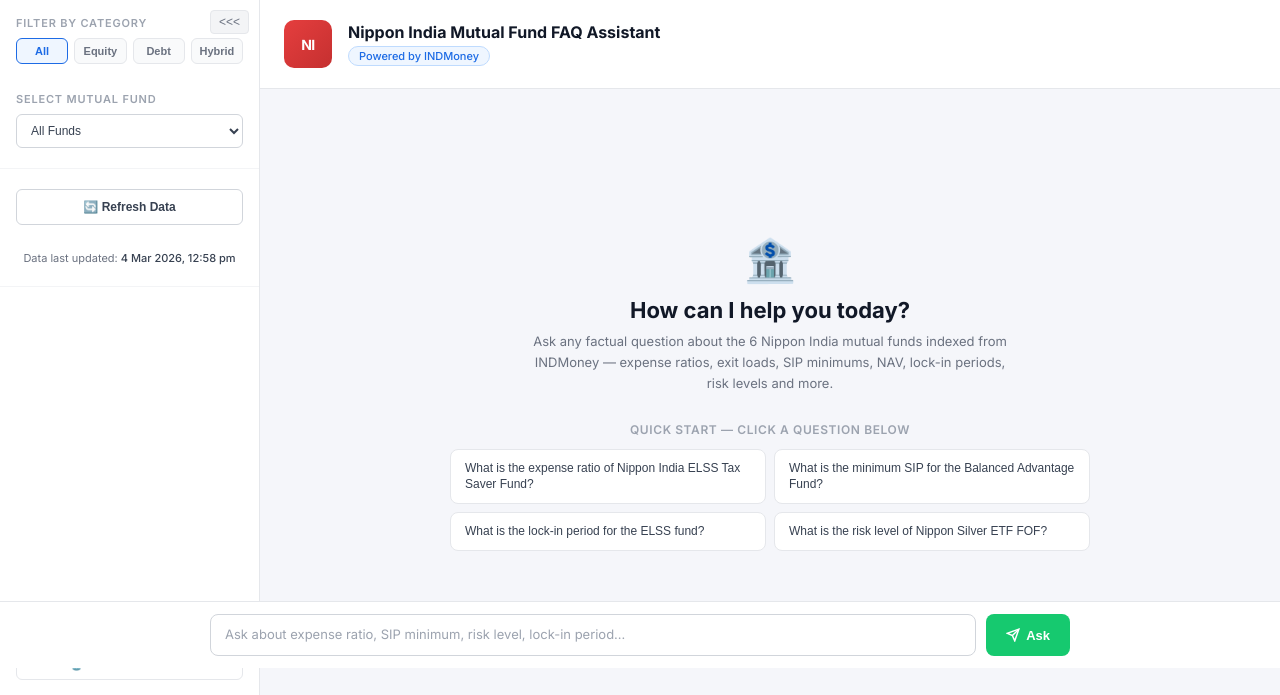
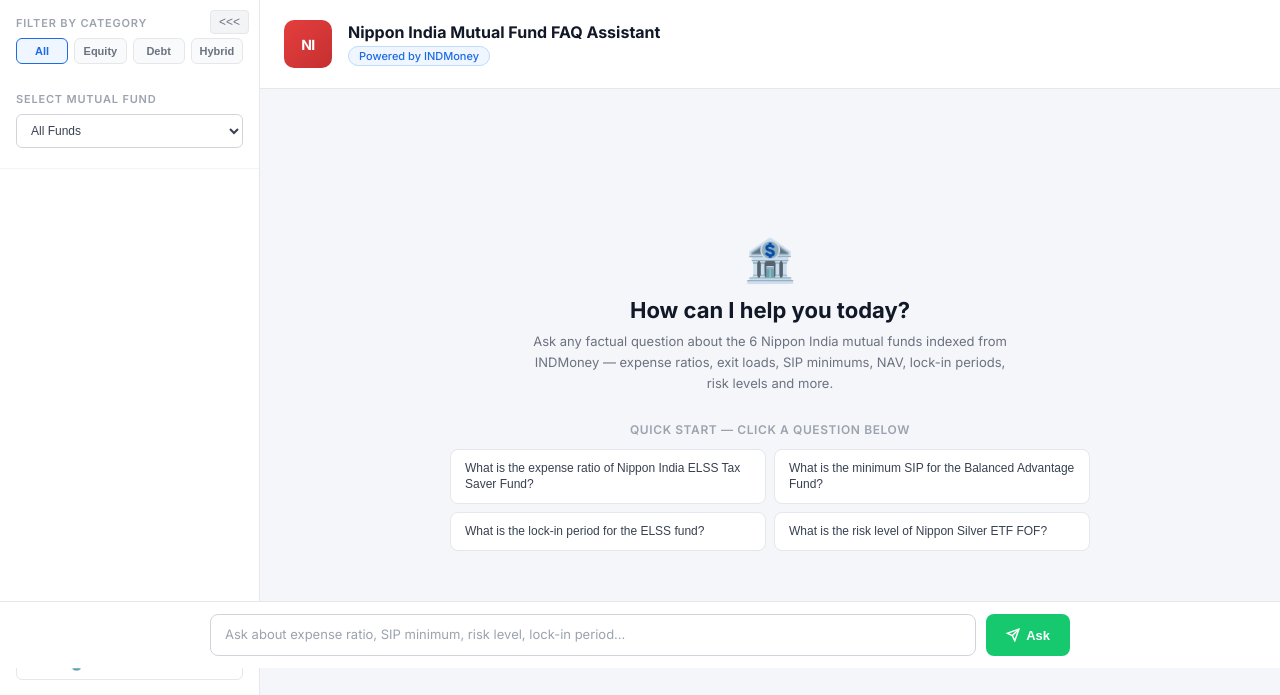
Before and after one commit to terse2103/RAG-based-Mutual-Fund-FAQ-Chatbot, a FastAPI app: page / in a window 1280 px wide. Shown: the part 132-827 px from the top of the page. Run offline with FastAPI, Linux system fonts and the light colour scheme; some libraries are stand-ins or nearby versions.

Commit message:
feat: Remove Refresh button; add GitHub Actions daily data refresh scheduler

```diff
--- a/phase7_frontend/templates/chatbot.html
+++ b/phase7_frontend/templates/chatbot.html
@@ -318,49 +318,7 @@
       color: #374151;
     }
 
-    .refresh-btn {
-      width: 100%;
-      padding: 10px;
-      border: 1px solid #d1d5db;
-      border-radius: 6px;
-      background: #fff;
-      font-size: 12px;
-      font-weight: 600;
-      color: #374151;
-      cursor: pointer;
-      transition: all 0.15s;
-      display: flex;
-      align-items: center;
-      justify-content: center;
-      gap: 6px;
-    }
-
-    .refresh-btn:hover {
-      background: #f9fafb;
-      border-color: #9ca3af;
-    }
-
-    .refresh-status {
-      font-size: 11px;
-      color: #16a34a;
-      text-align: center;
-      margin-top: 4px;
-      height: 16px;
-      font-weight: 500;
-    }
-
-    .last-updated-label {
-      font-size: 11px;
-      color: #6b7280;
-      text-align: center;
-      margin-top: 6px;
-      line-height: 1.4;
-    }
-
-    .last-updated-label span {
-      color: #374151;
-      font-weight: 500;
-    }
+
 
     /* ─── Sidebar ────────────────────────────────────────── */
     .sidebar-section-title {
@@ -1003,18 +961,6 @@
           <option value="">All Funds</option>
           <!-- Populated by JS -->
         </select>
-      </div>
-
-      <div class="sidebar-divider"></div>
-
-      <!-- Refresh Data -->
-      <div>
-        <button class="refresh-btn" id="refreshBtn" onclick="refreshData()">
-          🔄 Refresh Data
-        </button>
-        <div id="refreshStatus" class="refresh-status"></div>
-        <div class="last-updated-label" id="lastUpdatedLabel">Data last updated: <span
-            id="lastUpdatedTime">Loading…</span></div>
       </div>
 
       <div class="sidebar-divider"></div>
@@ -1173,7 +1119,6 @@
       renderTips();
       await checkHealth();
       await loadFunds();
-      await loadStatus();          // populate "Data last updated" label
       setInterval(checkHealth, 30000);
     }
 
```
Also changed, not shown: .github/workflows/daily_data_refresh.yml (added).
